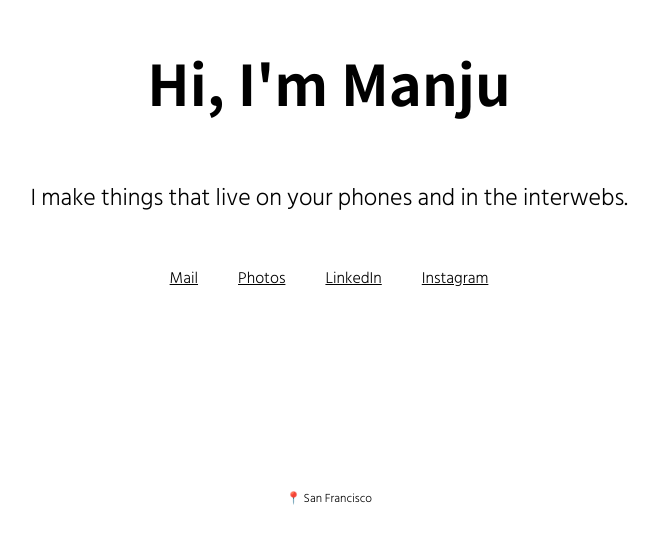
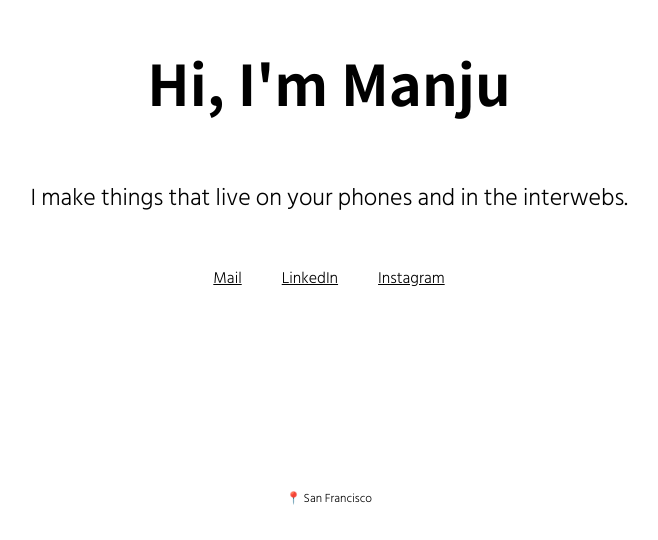
Before and after one commit to mamaresh/next-home-page, a Next.js app: page / in a window 1280 px wide. Shown: the part 212-752 px from the top of the page, without its empty margins (311-969 px from the left). Built offline with nearby package versions, Linux system fonts and the light colour scheme.

Commit message:
Removed photos link

```diff
--- a/pages/index.js
+++ b/pages/index.js
@@ -22,7 +22,6 @@ export default function Home() {
 
         <div className={styles.grid}>
           <a href="mailto:manjunathamaresh@gmail.com" target="_blank" className={styles.link}>Mail</a>
-          <a href="https://photos.manjunathamaresh.com" target="_blank" className={styles.link}>Photos</a>
           <a href="https://www.linkedin.com/in/manjunathamaresh" target="_blank" className={styles.link}>LinkedIn</a>
           <a href="https://www.instagram.com/manju.amaresh/" target="_blank" className={styles.link}>Instagram</a>
         </div>
```
